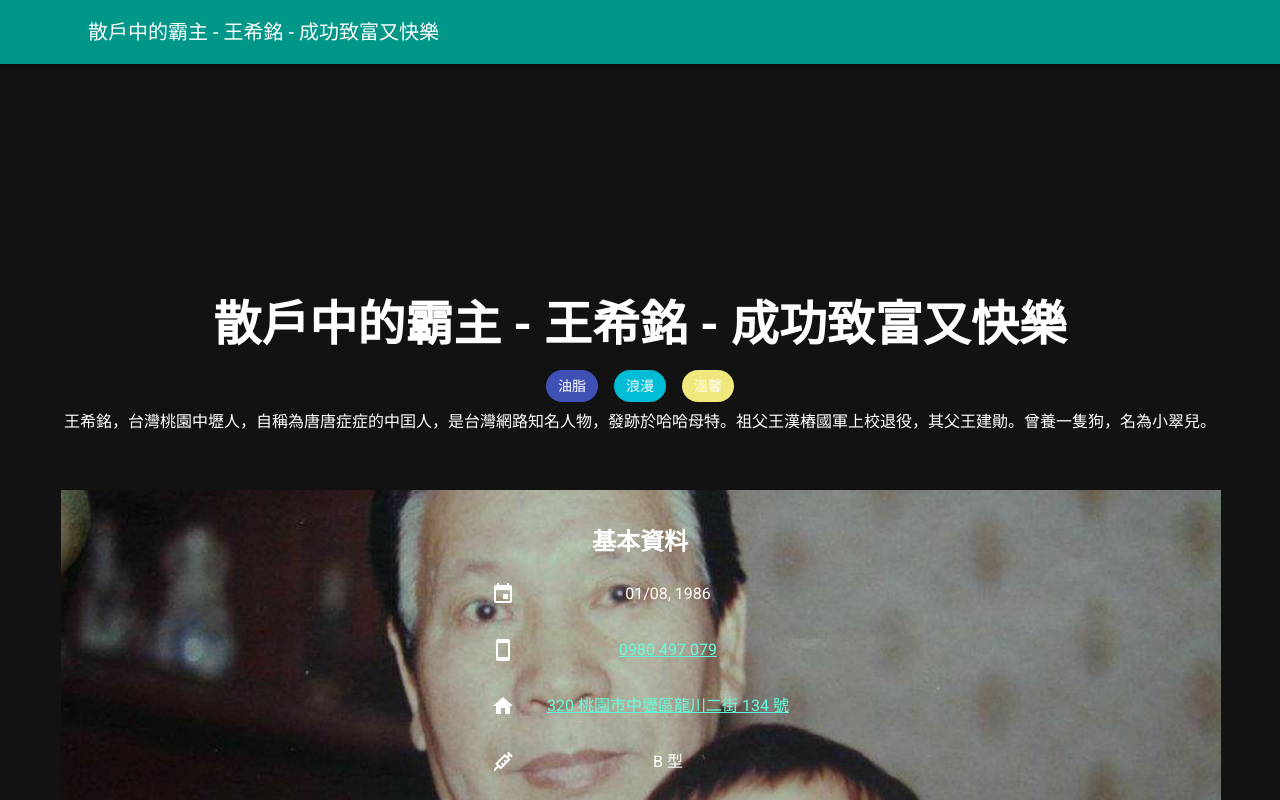
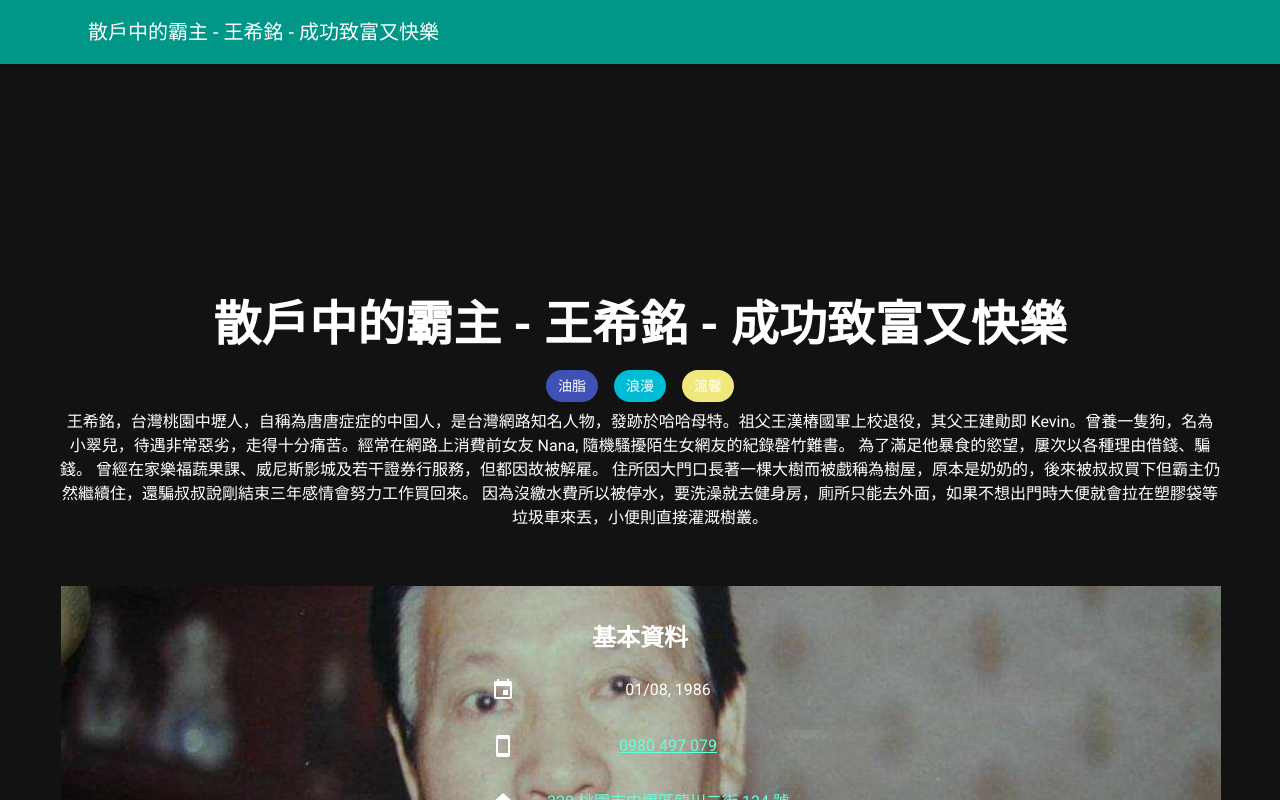
Before and after one commit to CMingWang/CMingWang.github.io, a Vue app: page / in a window 1280 px wide. Shown: the top 800 px of the page. Built offline with nearby package versions, Linux system fonts and the light colour scheme.

Commit message:
Update Description

```diff
--- a/public/index.html
+++ b/public/index.html
@@ -6,7 +6,10 @@
   <meta http-equiv="X-UA-Compatible" content="IE=edge">
   <meta name="viewport" content="width=device-width,initial-scale=1.0">
   <meta property="og:title" content="散戶中的霸主 - 王希銘 - 成功致富又快樂" />
-  <meta property="og:description" content="王希銘，台灣桃園中壢人，自稱為唐唐症症的中囯人，是台灣網路知名人物，發跡於哈哈母特。祖父王漢樁國軍上校退役，其父王建勛。曾養一隻狗，名為小翠兒。" />
+  <meta property="og:description"
+    content="王希銘，中壢人，自稱為唐唐症症的中囯人，是台灣網路知名人物。祖父王漢樁、其父王建勛即 Kevin，曾養一隻狗，名為小翠兒。
+    常在網路上消費前女友 Nana,隨機騷擾陌生女網友。為了滿足他暴食的慾望，屢次以各種理由借錢、騙錢。
+    住所樹屋因為沒繳水費所以被停水。" />
   <meta property="og:type" content="website" />
   <meta property="og:url" content="<%= BASE_URL %>" />
   <meta property="og:image" content="<%= BASE_URL %>img/parallax.67f087e2.jpg" />
--- a/src/components/Main.vue
+++ b/src/components/Main.vue
@@ -17,7 +17,14 @@
         <v-chip class="ma-2" color="warning">溫馨</v-chip>
 
         <p class="subheading font-weight-regular">
-          王希銘，台灣桃園中壢人，自稱為唐唐症症的中囯人，是台灣網路知名人物，發跡於哈哈母特。祖父王漢樁國軍上校退役，其父王建勛。曾養一隻狗，名為小翠兒。
+          王希銘，台灣桃園中壢人，自稱為唐唐症症的中囯人，是台灣網路知名人物，發跡於哈哈母特。祖父王漢樁國軍上校退役，其父王建勛即
+          Kevin。曾養一隻狗，名為小翠兒，待遇非常惡劣，走得十分痛苦。經常在網路上消費前女友
+          Nana,
+          隨機騷擾陌生女網友的紀錄罄竹難書。
+          為了滿足他暴食的慾望，屢次以各種理由借錢、騙錢。
+          曾經在家樂福蔬果課、威尼斯影城及若干證券行服務，但都因故被解雇。
+          住所因大門口長著一棵大樹而被戲稱為樹屋，原本是奶奶的，後來被叔叔買下但霸主仍然繼續住，還騙叔叔說剛結束三年感情會努力工作買回來。
+          因為沒繳水費所以被停水，要洗澡就去健身房，廁所只能去外面，如果不想出門時大便就會拉在塑膠袋等垃圾車來丟，小便則直接灌溉樹叢。
         </p>
       </v-col>
 
```
